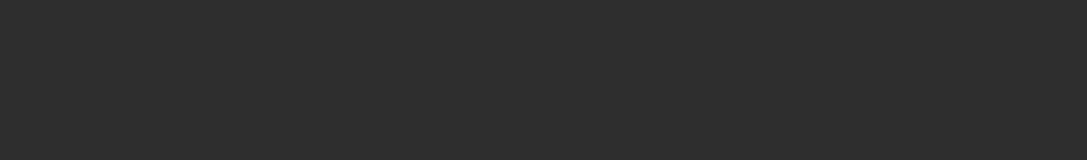
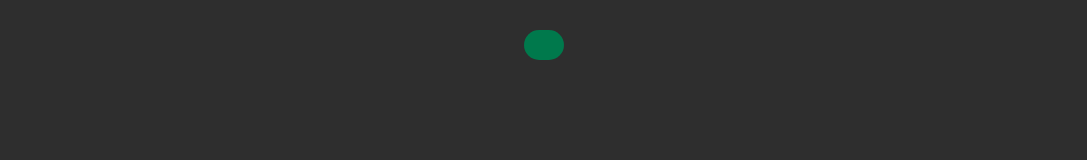
Before and after one commit to 0oTongo0/practice, a React (Create React App) app in the folder 幸运星/lucky/star/: page /Login in a window 1280 px wide. Shown: the top 160 px of the page, without its empty margins (96-1183 px from the left). Built offline with nearby package versions, Linux system fonts and the light colour scheme.

Commit message:
修改打包

```diff
--- a/幸运星/lucky/star/package.json
+++ b/幸运星/lucky/star/package.json
@@ -15,7 +15,7 @@
     "test": "react-scripts test",
     "eject": "react-scripts eject"
   },
-  "homepage":".",
+  "homepage":"./",
   "eslintConfig": {
     "extends": "react-app"
   },
--- a/幸运星/lucky/star/src/page/Title/Title.js
+++ b/幸运星/lucky/star/src/page/Title/Title.js
@@ -5,7 +5,7 @@
         super(props)
         this.state ={
             err : this.props.err,
-            show : this.props.show
+            show:true
         }
     }
     componentWillReceiveProps(nextProps){
@@ -26,8 +26,8 @@
     }
     render(){
         return(
-            <div className="err" style={{display : this.state.show ? "block" : "none"}}>
-                {this.state.err}
+            <div className="err"  style={{display : this.state.show ? "block" : "none"}}>
+                {this.props.err}
             </div>
         )
     }
```
Also changed, not shown: 6 other files (tests, documents, lock files or other folders).
